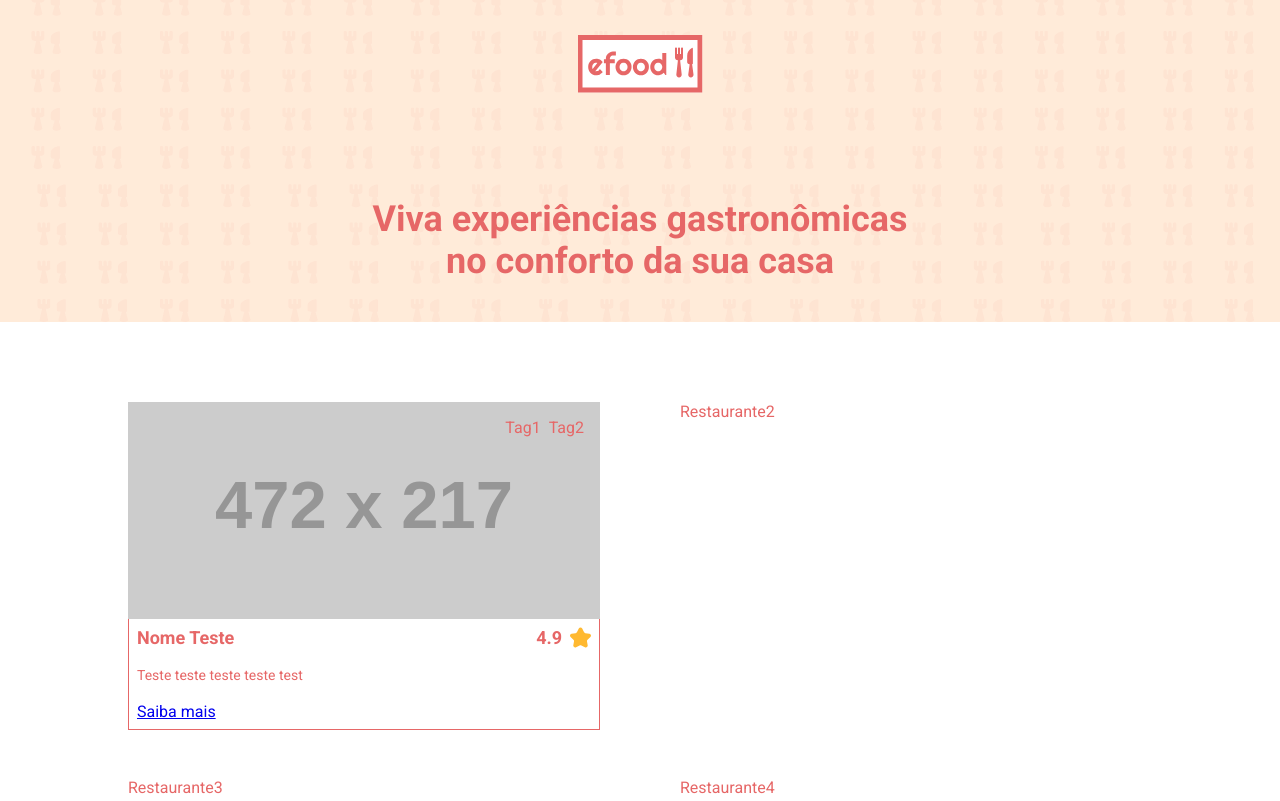
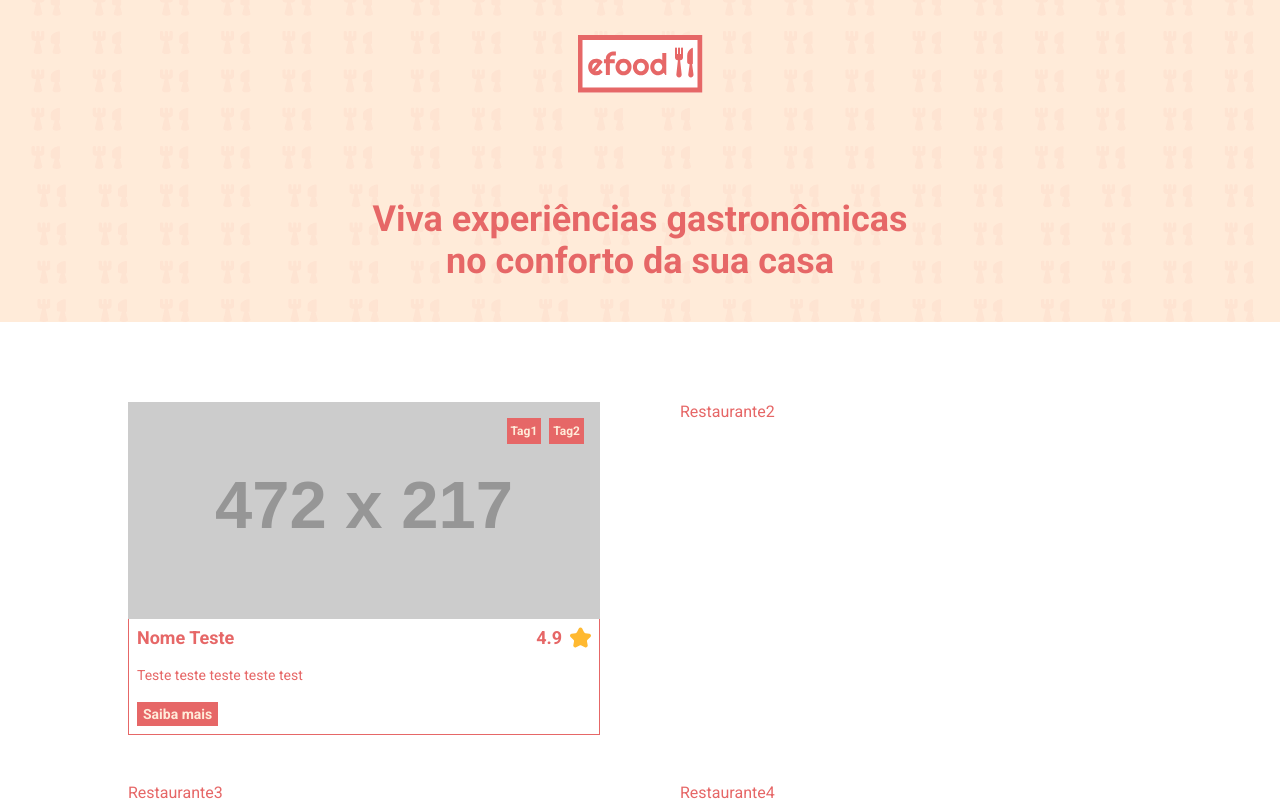
Before and after one commit to Aguiar-gabrielcosta/efood, a React (Create React App) app: page / in a window 1280 px wide. Shown: the top 801 px of the page. Built offline with nearby package versions, Linux system fonts and the light colour scheme.

Commit message:
Adiciona o componente de Tags e de Link para o perfil

```diff
--- /dev/null
+++ b/src/components/PerfilLink/index.tsx
@@ -0,0 +1,12 @@
+import { LinkContainer } from './styles'
+
+type Props = {
+  children: string
+  route: string
+}
+
+const PerfilLink = ({ children, route }: Props) => {
+  return <LinkContainer to={route}>{children}</LinkContainer>
+}
+
+export default PerfilLink
--- /dev/null
+++ b/src/components/PerfilLink/styles.ts
@@ -0,0 +1,12 @@
+import { Link } from 'react-router-dom'
+import styled from 'styled-components'
+
+export const LinkContainer = styled(Link)`
+  display: inline-block;
+  background-color: ${(props) => props.theme.primaryColor};
+  color: ${(props) => props.theme.secondaryColor};
+  padding: 4px 6px;
+  font-size: 0.875rem;
+  font-weight: bold;
+  text-decoration: none;
+`
--- a/src/components/RestaurantCard/index.tsx
+++ b/src/components/RestaurantCard/index.tsx
@@ -6,6 +6,8 @@ import {
   CardTags
 } from './style'
 import star from '../../assets/images/star.svg'
+import PerfilLink from '../PerfilLink'
+import Tag from '../Tag'
 
 type Props = {
   name: string
@@ -13,7 +15,7 @@ type Props = {
   rating: number
   description: string
   tags: string[]
-  link: string
+  perfilLink: string
 }
 
 const RestaurantCard = ({
@@ -22,13 +24,13 @@ const RestaurantCard = ({
   rating,
   description,
   tags,
-  link
+  perfilLink
 }: Props) => {
   return (
     <Card>
       <CardTags>
         {tags.map((tag) => (
-          <li key={tag}>{tag}</li>
+          <Tag key={tag}>{tag}</Tag>
         ))}
       </CardTags>
       <img src={image} alt={name} />
@@ -40,7 +42,7 @@ const RestaurantCard = ({
           </span>
         </CardPrimaryInfo>
         <CardDescription>{description}</CardDescription>
-        <a href={link}>Saiba mais</a>
+        <PerfilLink route={perfilLink}>Saiba mais</PerfilLink>
       </CardInfos>
     </Card>
   )
--- a/src/components/RestaurantCard/style.ts
+++ b/src/components/RestaurantCard/style.ts
@@ -38,7 +38,7 @@ export const CardDescription = styled.div`
   margin: 16px 0;
 `
 
-export const CardTags = styled.div`
+export const CardTags = styled.ul`
   position: absolute;
   top: 16px;
   right: 16px;
--- a/src/components/RestaurantList/index.tsx
+++ b/src/components/RestaurantList/index.tsx
@@ -12,7 +12,7 @@ const RestaurantList = () => {
               image="//placehold.it/472x217"
               description="Teste teste teste teste test"
               rating={4.9}
-              link="/"
+              perfilLink="/"
               tags={['Tag1', 'Tag2']}
             />
           </li>
--- /dev/null
+++ b/src/components/Tag/index.tsx
@@ -0,0 +1,11 @@
+import { TagContainer } from './styles'
+
+type Props = {
+  children: string
+}
+
+const Tag = ({ children }: Props) => {
+  return <TagContainer>{children}</TagContainer>
+}
+
+export default Tag
--- /dev/null
+++ b/src/components/Tag/styles.ts
@@ -0,0 +1,10 @@
+import styled from 'styled-components'
+
+export const TagContainer = styled.li`
+  display: inline-block;
+  background-color: ${(props) => props.theme.primaryColor};
+  color: ${(props) => props.theme.secondaryColor};
+  padding: 6px 4px;
+  font-size: 0.75rem;
+  font-weight: bold;
+`
```
